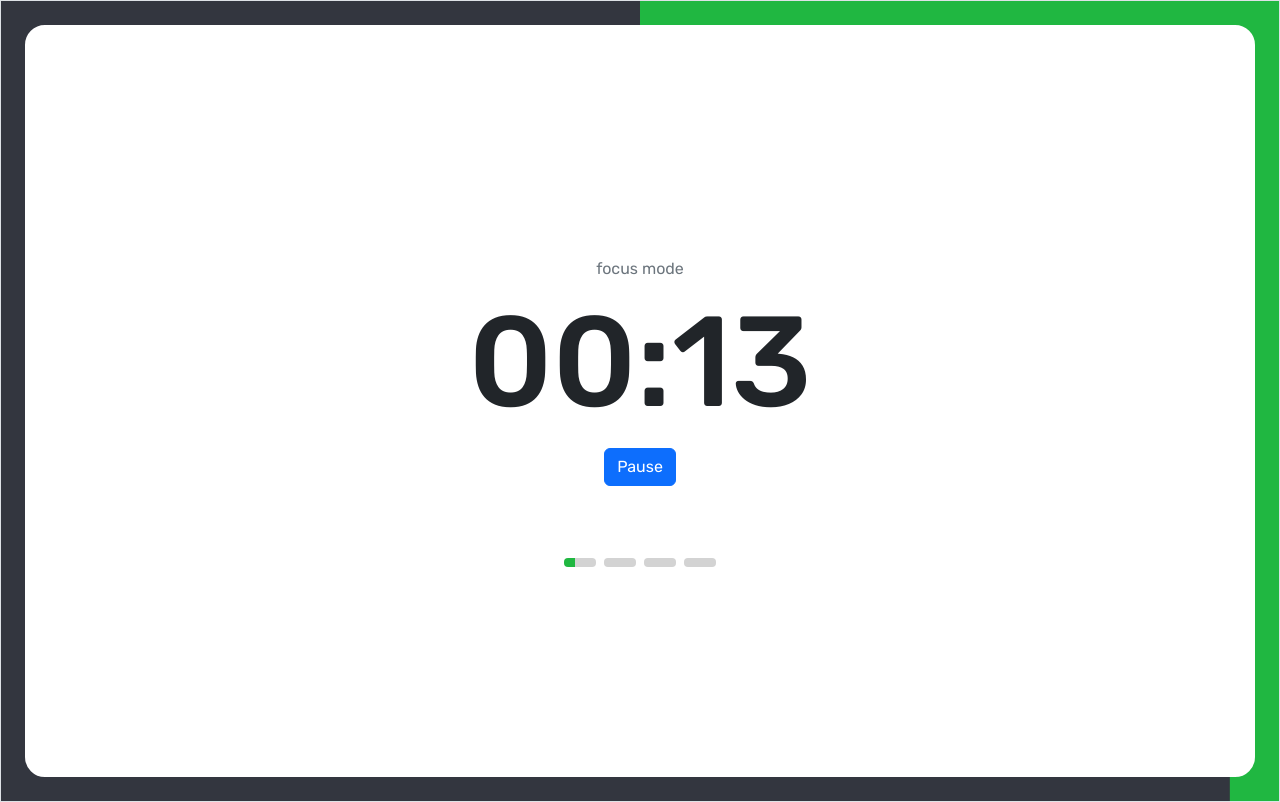
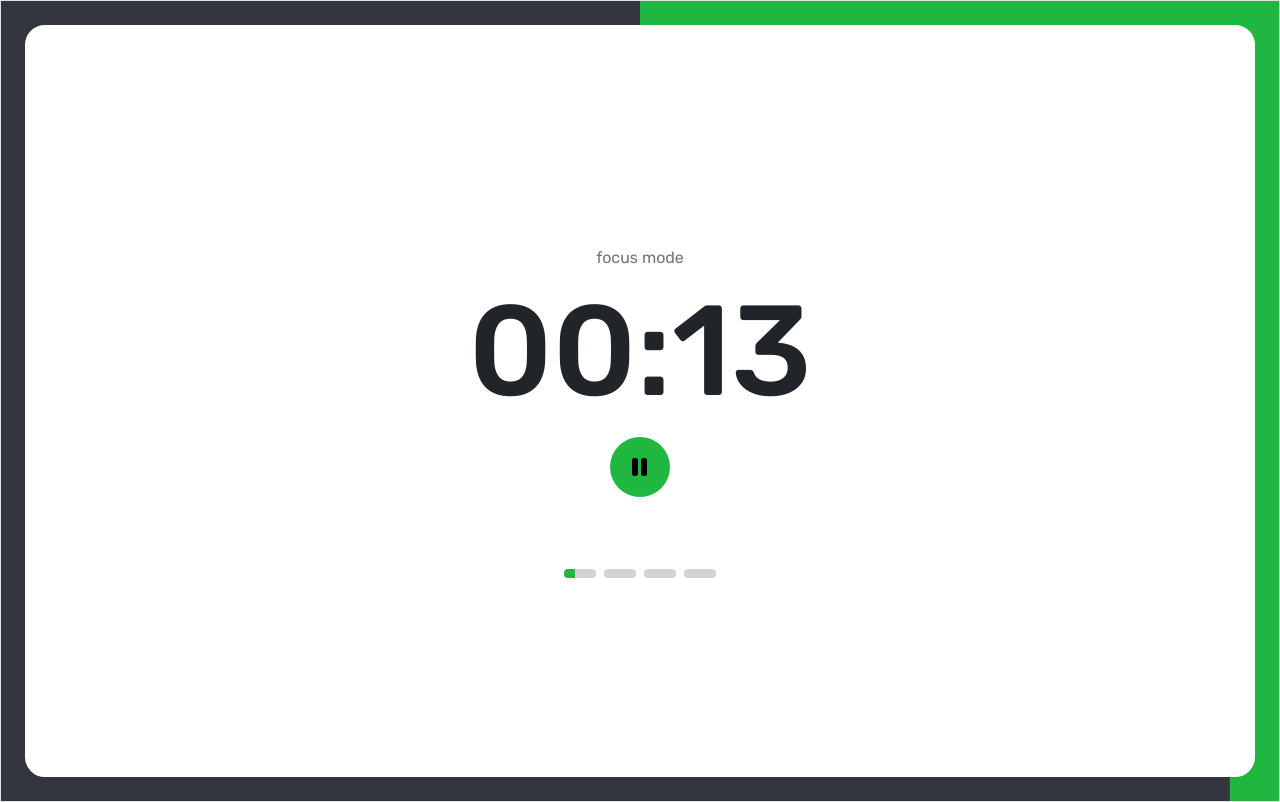
Before and after one commit to sunnyxtian/timer-app, a React (Create React App) app in the folder timer-app-react/: page / in a window 1280 px wide. Built offline with nearby package versions, Linux system fonts and the light colour scheme.

Commit message:
Created flipping pause and play button animation. I'm very proud about itgit add . :)

```diff
--- a/timer-app-react/package.json
+++ b/timer-app-react/package.json
@@ -3,6 +3,9 @@
   "version": "0.1.0",
   "private": true,
   "dependencies": {
+    "@fortawesome/fontawesome-svg-core": "^6.6.0",
+    "@fortawesome/free-solid-svg-icons": "^6.6.0",
+    "@fortawesome/react-fontawesome": "^0.2.2",
     "@testing-library/jest-dom": "^5.17.0",
     "@testing-library/react": "^13.4.0",
     "@testing-library/user-event": "^13.5.0",
@@ -11,7 +14,7 @@
     "react-bootstrap": "^2.10.4",
     "react-dom": "^18.3.1",
     "react-router-dom": "^6.26.1",
-    "react-scripts": "5.0.1",
+    "react-scripts": "^5.0.1",
     "web-vitals": "^2.1.4"
   },
   "scripts": {
--- a/timer-app-react/src/components-styling/Timer.css
+++ b/timer-app-react/src/components-styling/Timer.css
@@ -1,8 +1,67 @@
+.play-pause-btn {
+  width: 60px;
+  height: 60px;
+  background-color: rgb(32, 183, 65);;
+  border: none;
+  border-radius: 50%;
+  cursor: pointer;
+  position: relative;
+  overflow: hidden;
+  display: flex;
+  justify-content: center;
+  align-items: center;
+}
+
+.play-icon, .pause-icon {
+  position: absolute;
+  transition: all 0.3s ease;
+  color: black;
+  font-size: 24px;
+}
+
+.play-icon {
+  opacity: 1;
+  transform: scale(1);
+}
+
+.pause-icon {
+  opacity: 0;
+  transform: scale(0.5) rotate(-90deg);
+}
+
+.play-pause-btn.paused .play-icon {
+  opacity: 0;
+  transform: scale(0.5) rotate(90deg);
+}
+
+.play-pause-btn.paused .pause-icon {
+  opacity: 1;
+  transform: scale(1) rotate(0);
+}
+
+@keyframes rotate {
+  from { transform: rotate(0deg); }
+  to { transform: rotate(360deg); }
+}
+
+.play-pause-btn:active {
+  animation: rotate 0.3s ease-in-out;
+}
+
 /** Controls the timer layout */
 
 /**
 1.) reduce timer height and width size
 */
+
+.main-timer {
+  display: flex;
+  flex-direction: column;
+  justify-content: center;
+  align-items: center;
+
+  margin: 0 auto;
+}
 
 .main-timer h1 {
   font-size: 8rem;
--- a/timer-app-react/src/components/Timer.js
+++ b/timer-app-react/src/components/Timer.js
@@ -3,6 +3,8 @@ import Button from 'react-bootstrap/Button';
 import IntervalIndicator from './IntervalIndicator';
 import ProgressBar from './ProgressBar';
 import '../components-styling/Timer.css';
+import { FontAwesomeIcon } from '@fortawesome/react-fontawesome';
+import { faPlay, faPause, faRedo } from '@fortawesome/free-solid-svg-icons';
 
 // Timer component
 const Timer = (props) => {
@@ -131,11 +133,12 @@ const Timer = (props) => {
                 <div className="main-timer py-5">
                     <h3 className="fs-6 text-secondary fw-normal">{focusOrBreakMode + " mode"}</h3>
                     <h1 className="fw-medium">{timer}</h1>
-                    {isPaused ? (
-                        <Button onClick={onClickResume}>Resume</Button>
-                    ) : (
-                        <Button onClick={onClickPause}>Pause</Button>
-                    )}
+                    <button className={`play-pause-btn ${isPaused ? '' : 'paused'}`}
+                        onClick={isPaused ? onClickResume : onClickPause}
+                        >
+                        <FontAwesomeIcon icon={faPlay} className="play-icon" />
+                        <FontAwesomeIcon icon={faPause} className="pause-icon" />
+                    </button>
                 </div>
                 <div className="entire-interval-indicator">
                     <IntervalIndicator
```
Also changed, not shown: 1 other file (tests, documents, lock files or other folders).
